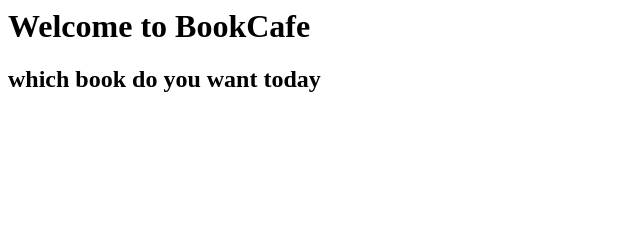
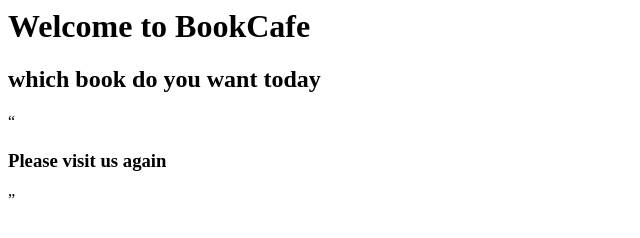
Before and after one commit to adalasneha/BookCafe, a plain HTML site: page index.html in a window 1280 px wide. Shown: the whole page, without its empty margins (0-640 px from the left). Drawn offline with Linux system fonts and the light colour scheme.

Commit message:
feature added

```diff
--- a/index.html
+++ b/index.html
@@ -1,2 +1,3 @@
 <p><h1>Welcome to BookCafe</h1></p>
 <h2>which book do you want today</h2>
+<q><h3>Please visit us again</h3></q>
```
